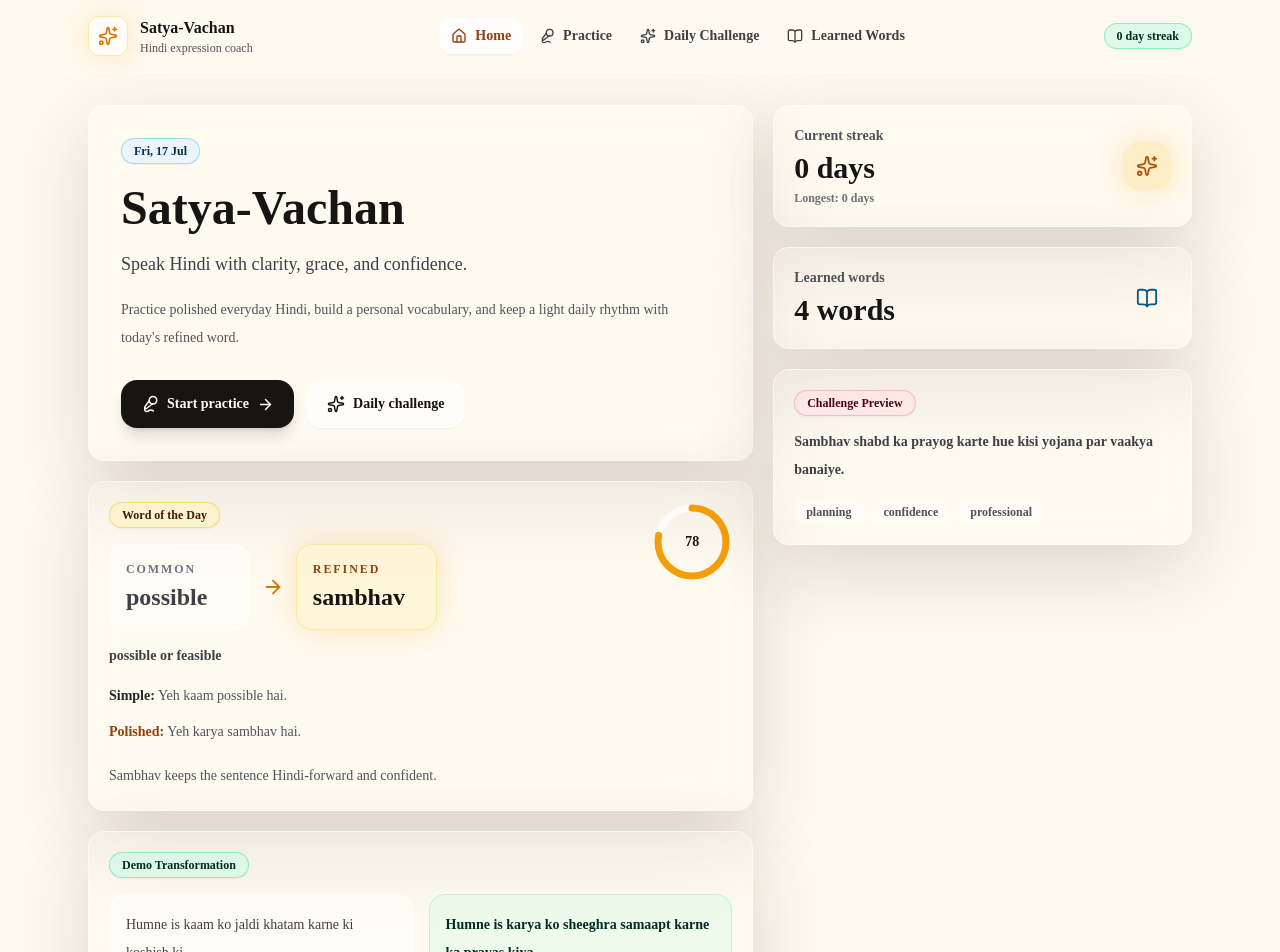
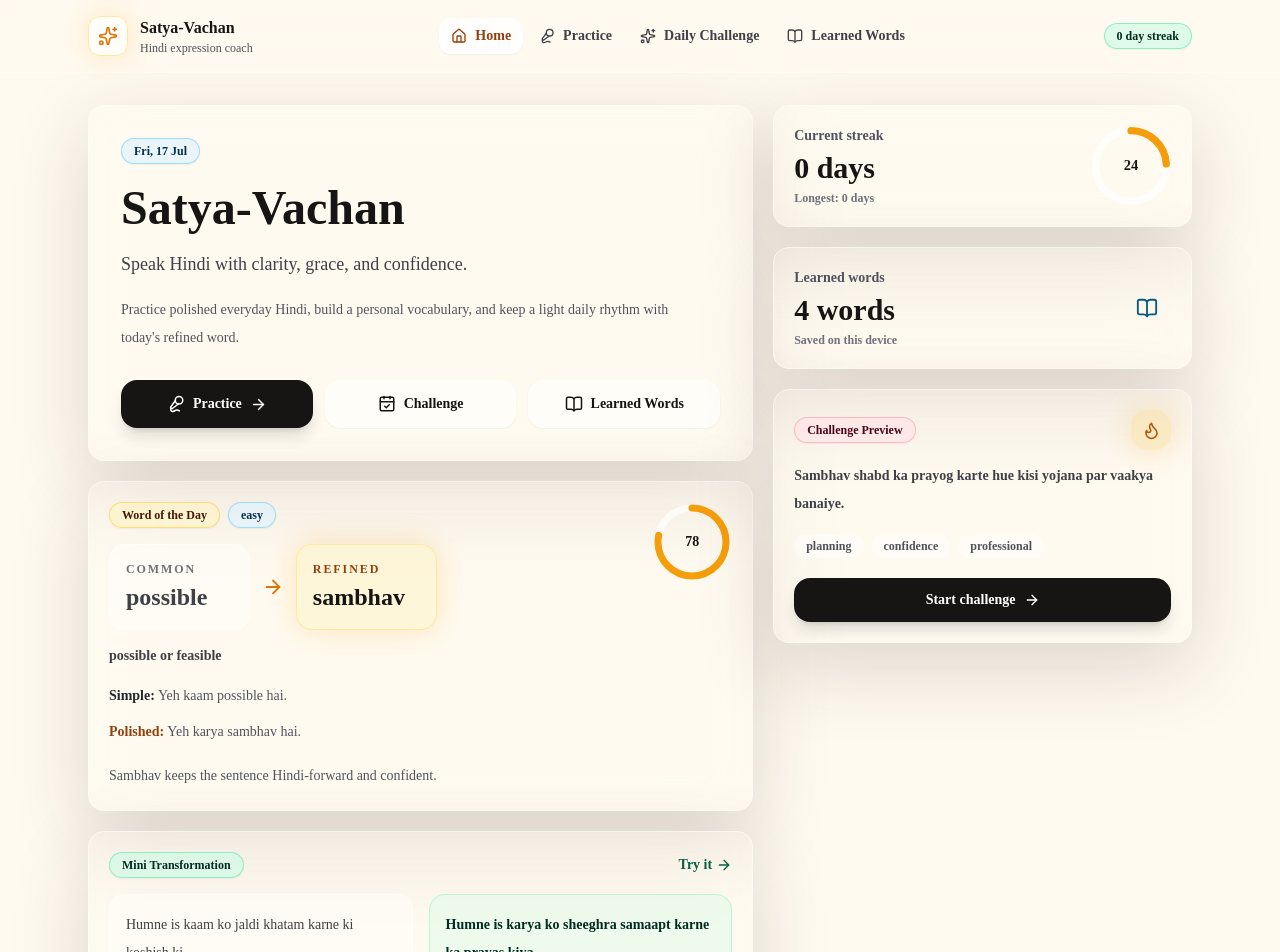
Before and after one commit to r1999-ron/satya-vachan, a Next.js app: page / in a window 1280 px wide. Shown: the top 952 px of the page. Built offline with nearby package versions, Linux system fonts and the light colour scheme.

Commit message:
module 4 complete

```diff
--- a/app/page.tsx
+++ b/app/page.tsx
@@ -1,7 +1,14 @@
 "use client";
 
 import Link from "next/link";
-import { ArrowRight, BookOpen, Mic2, Sparkles } from "lucide-react";
+import {
+  ArrowRight,
+  BookOpen,
+  CalendarCheck,
+  Flame,
+  Mic2,
+  Sparkles,
+} from "lucide-react";
 import { GlassCard } from "@/components/ui/GlassCard";
 import { ProgressRing } from "@/components/ui/ProgressRing";
 import { StatusBadge } from "@/components/ui/StatusBadge";
@@ -14,6 +21,7 @@ export default function HomePage() {
   const todayWord = getWordOfTheDay();
   const { words } = useLearnedWords();
   const { completedToday, streak } = useStreak();
+  const challengeProgress = completedToday ? 100 : streak.currentStreak > 0 ? 64 : 24;
 
   return (
     <div className="grid gap-5 md:grid-cols-[1.35fr_0.85fr] md:items-start">
@@ -32,21 +40,28 @@ export default function HomePage() {
               keep a light daily rhythm with today&apos;s refined word.
             </p>
           </div>
-          <div className="mt-7 flex flex-col gap-3 sm:flex-row">
+          <div className="mt-7 grid gap-3 sm:grid-cols-3">
             <Link
               href="/practice"
-              className="inline-flex min-h-12 items-center justify-center gap-2 rounded-2xl bg-ink px-5 py-3 text-sm font-bold text-white shadow-lg shadow-zinc-900/15 transition hover:-translate-y-0.5 active:translate-y-0 dark:bg-white dark:text-zinc-950"
+              className="inline-flex min-h-12 items-center justify-center gap-2 rounded-2xl bg-ink px-5 py-3 text-sm font-bold text-white shadow-lg shadow-zinc-900/15 transition hover:-translate-y-0.5 focus:outline-none focus:ring-2 focus:ring-ink/40 focus:ring-offset-2 focus:ring-offset-paper active:translate-y-0 dark:bg-white dark:text-zinc-950 dark:focus:ring-white/40 dark:focus:ring-offset-zinc-950"
             >
               <Mic2 size={18} aria-hidden="true" />
-              Start practice
+              Practice
               <ArrowRight size={17} aria-hidden="true" />
             </Link>
             <Link
               href="/challenge"
-              className="inline-flex min-h-12 items-center justify-center gap-2 rounded-2xl border border-white/60 bg-white/55 px-5 py-3 text-sm font-bold text-ink shadow-sm backdrop-blur-md transition hover:-translate-y-0.5 active:translate-y-0 dark:border-white/12 dark:bg-white/10 dark:text-white"
+              className="inline-flex min-h-12 items-center justify-center gap-2 rounded-2xl border border-white/60 bg-white/55 px-5 py-3 text-sm font-bold text-ink shadow-sm backdrop-blur-md transition hover:-translate-y-0.5 focus:outline-none focus:ring-2 focus:ring-amber-400/50 focus:ring-offset-2 focus:ring-offset-paper active:translate-y-0 dark:border-white/12 dark:bg-white/10 dark:text-white dark:focus:ring-offset-zinc-950"
             >
-              <Sparkles size={18} aria-hidden="true" />
-              Daily challenge
+              <CalendarCheck size={18} aria-hidden="true" />
+              Challenge
+            </Link>
+            <Link
+              href="/learned"
+              className="inline-flex min-h-12 items-center justify-center gap-2 rounded-2xl border border-white/60 bg-white/55 px-5 py-3 text-sm font-bold text-ink shadow-sm backdrop-blur-md transition hover:-translate-y-0.5 focus:outline-none focus:ring-2 focus:ring-sky-400/50 focus:ring-offset-2 focus:ring-offset-paper active:translate-y-0 dark:border-white/12 dark:bg-white/10 dark:text-white dark:focus:ring-offset-zinc-950"
+            >
+              <BookOpen size={18} aria-hidden="true" />
+              Learned Words
             </Link>
           </div>
         </GlassCard>
@@ -54,7 +69,10 @@ export default function HomePage() {
         <GlassCard interactive className="animate-floatIn [animation-delay:90ms]">
           <div className="flex flex-col gap-5 sm:flex-row sm:items-start sm:justify-between">
             <div className="min-w-0 space-y-4">
-              <StatusBadge>Word of the Day</StatusBadge>
+              <div className="flex flex-wrap items-center gap-2">
+                <StatusBadge>Word of the Day</StatusBadge>
+                <StatusBadge tone="blue">{todayWord.difficulty}</StatusBadge>
+              </div>
               <div className="grid gap-3 sm:grid-cols-[1fr_auto_1fr] sm:items-center">
                 <div className="min-w-0 rounded-2xl border border-white/60 bg-white/40 p-4 dark:border-white/12 dark:bg-white/5">
                   <p className="text-xs font-bold uppercase tracking-[0.16em] text-zinc-500 dark:text-zinc-400">
@@ -104,7 +122,16 @@ export default function HomePage() {
         </GlassCard>
 
         <GlassCard className="animate-floatIn [animation-delay:120ms]">
-          <StatusBadge tone="green">Demo Transformation</StatusBadge>
+          <div className="flex flex-wrap items-center justify-between gap-3">
+            <StatusBadge tone="green">Mini Transformation</StatusBadge>
+            <Link
+              href="/practice"
+              className="inline-flex items-center gap-1 text-sm font-bold text-emerald-800 transition hover:text-emerald-950 focus:outline-none focus:ring-2 focus:ring-emerald-400/50 dark:text-emerald-100 dark:hover:text-white"
+            >
+              Try it
+              <ArrowRight size={16} aria-hidden="true" />
+            </Link>
+          </div>
           <div className="mt-4 grid gap-4 lg:grid-cols-2">
             <p className="text-wrap-anywhere rounded-2xl border border-white/60 bg-white/35 p-4 text-sm leading-7 text-zinc-700 dark:border-white/12 dark:bg-white/5 dark:text-zinc-300">
               {defaultTransformationExample.transcript}
@@ -119,7 +146,7 @@ export default function HomePage() {
       <aside className="grid gap-5 sm:grid-cols-2 md:grid-cols-1">
         <GlassCard className="animate-floatIn [animation-delay:140ms]">
           <div className="flex items-center justify-between gap-4">
-            <div>
+            <div className="min-w-0">
               <p className="text-sm font-semibold text-zinc-600 dark:text-zinc-400">
                 Current streak
               </p>
@@ -127,29 +154,37 @@ export default function HomePage() {
                 {streak.currentStreak} {streak.currentStreak === 1 ? "day" : "days"}
               </p>
               <p className="mt-1 text-xs font-semibold text-zinc-500 dark:text-zinc-400">
-                Longest: {streak.longestStreak}{" "}
-                {streak.longestStreak === 1 ? "day" : "days"}
+                {completedToday
+                  ? "Daily challenge complete"
+                  : `Longest: ${streak.longestStreak} ${
+                      streak.longestStreak === 1 ? "day" : "days"
+                    }`}
               </p>
             </div>
-            <span className="grid size-12 place-items-center rounded-2xl bg-amber-400/20 text-amber-700 shadow-glow dark:text-amber-200">
-              <Sparkles size={22} aria-hidden="true" />
-            </span>
+            <ProgressRing
+              value={challengeProgress}
+              label="Daily rhythm"
+              className="motion-safe:animate-scorePulse"
+            />
           </div>
         </GlassCard>
 
         <GlassCard className="animate-floatIn [animation-delay:190ms]">
           <div className="flex items-center justify-between gap-4">
-            <div>
+            <div className="min-w-0">
               <p className="text-sm font-semibold text-zinc-600 dark:text-zinc-400">
                 Learned words
               </p>
               <p className="mt-1 text-3xl font-bold text-ink dark:text-white">
                 {words.length} {words.length === 1 ? "word" : "words"}
               </p>
+              <p className="mt-1 text-xs font-semibold text-zinc-500 dark:text-zinc-400">
+                Saved on this device
+              </p>
             </div>
             <Link
               href="/learned"
-              className="grid size-12 place-items-center rounded-2xl bg-sky-400/18 text-sky-800 transition hover:scale-105 active:scale-95 dark:text-sky-200"
+              className="grid size-12 shrink-0 place-items-center rounded-2xl bg-sky-400/18 text-sky-800 transition hover:scale-105 focus:outline-none focus:ring-2 focus:ring-sky-400/50 active:scale-95 dark:text-sky-200"
               aria-label="Open learned words"
             >
               <BookOpen size={22} aria-hidden="true" />
@@ -158,9 +193,18 @@ export default function HomePage() {
         </GlassCard>
 
         <GlassCard className="animate-floatIn [animation-delay:230ms]">
-          <StatusBadge tone={completedToday ? "green" : "rose"}>
-            {completedToday ? "Completed Today" : "Challenge Preview"}
-          </StatusBadge>
+          <div className="flex flex-wrap items-center justify-between gap-3">
+            <StatusBadge tone={completedToday ? "green" : "rose"}>
+              {completedToday ? "Completed Today" : "Challenge Preview"}
+            </StatusBadge>
+            <span className="grid size-10 place-items-center rounded-2xl bg-amber-400/20 text-amber-700 shadow-glow dark:text-amber-200">
+              {completedToday ? (
+                <Sparkles size={19} aria-hidden="true" />
+              ) : (
+                <Flame size={19} aria-hidden="true" />
+              )}
+            </span>
+          </div>
           <p className="mt-3 text-wrap-anywhere text-sm font-semibold leading-7 text-zinc-700 dark:text-zinc-300">
             {todayWord.challengePrompt}
           </p>
@@ -174,6 +218,13 @@ export default function HomePage() {
               </span>
             ))}
           </div>
+          <Link
+            href="/challenge"
+            className="mt-5 inline-flex min-h-11 w-full items-center justify-center gap-2 rounded-2xl bg-ink px-4 py-2 text-sm font-bold text-white shadow-lg shadow-zinc-900/15 transition hover:-translate-y-0.5 focus:outline-none focus:ring-2 focus:ring-ink/40 focus:ring-offset-2 focus:ring-offset-paper active:translate-y-0 dark:bg-white dark:text-zinc-950 dark:focus:ring-white/40 dark:focus:ring-offset-zinc-950"
+          >
+            {completedToday ? "Review challenge" : "Start challenge"}
+            <ArrowRight size={16} aria-hidden="true" />
+          </Link>
         </GlassCard>
       </aside>
     </div>
```
